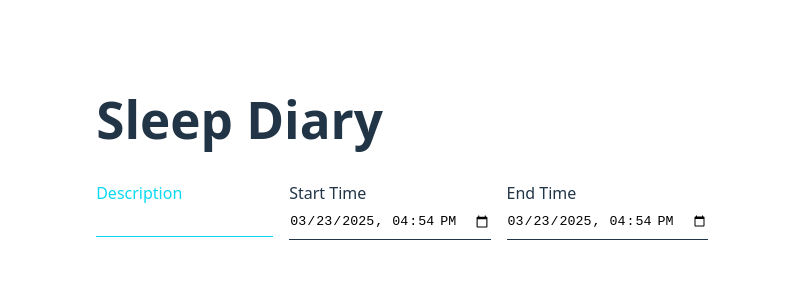
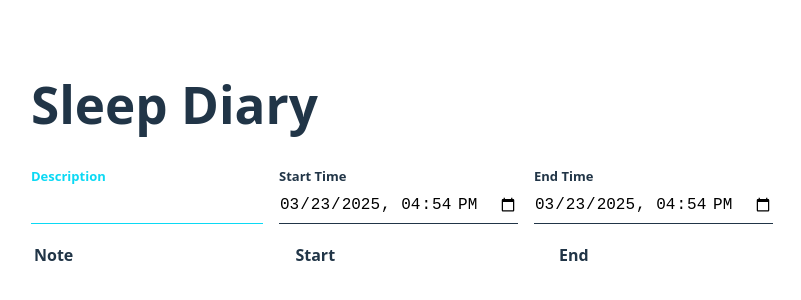
Before and after one commit to greg-a/sleep_diary, a React (Vite) app: page / in a window 1280 px wide. Shown: the part 244-544 px from the top of the page, without its empty margins (238-1039 px from the left). Built offline with nearby package versions, Linux system fonts and the light colour scheme.

Commit message:
add entries table

```diff
--- a/src/components/input/input.css
+++ b/src/components/input/input.css
@@ -5,6 +5,8 @@
   label {
     color: var(--primary-color);
     transition: color 0.25s ease-in;
+    font-weight: bold;
+    font-size: small;
   }
 
   &:focus-within label {
@@ -12,12 +14,14 @@
   }
 
   input {
+    height: 100%;
     outline: none;
     border: none;
     border-bottom: 1px solid var(--primary-color);
     background-color: var(--background-color);
     padding: .5rem 0;
     transition: border 0.25s ease-in;
+    font-size: large;
 
     &:focus-visible {
       border-bottom: 1px solid var(--secondary-color);
--- /dev/null
+++ b/src/components/table/Table.tsx
@@ -0,0 +1,66 @@
+import { ReactNode } from "react";
+import "./table.css";
+
+export interface Column<T> {
+  header: string;
+  field: keyof T | string;
+  accessor?: (d: T) => string | number;
+  body?: ReactNode | Function;
+}
+
+interface Props<T> {
+  columns: Column<T>[];
+  data: T[];
+}
+
+const formatterFn = (value: any): string | number => {
+  if (["string", "number"].includes(typeof value)) {
+    return value;
+  }
+  if (value instanceof Date) {
+    return value.toLocaleString();
+  }
+  return "";
+};
+
+const renderBody = (body: ReactNode | Function, rowData: any) => {
+  if (body instanceof Function) {
+    return body(rowData)
+  } else {
+    return <body />
+  }
+}
+
+const renderValue = (rowData: any, field: string | number | symbol) => {
+  if (field in rowData) {
+    return formatterFn(rowData[field])
+  }
+}
+
+export const Table = <T extends { id: string }>({
+  columns,
+  data,
+}: Props<T>) => {
+  return (
+    <table>
+      <thead>
+        <tr>
+          {columns.map((col) => (
+            <th align="left" key={String(col.field)}>
+              {col.header}
+            </th>
+          ))}
+        </tr>
+      </thead>
+      <tbody>
+        {data.map((row) => (
+          <tr key={row.id}>
+            {columns.map((col) => (
+              <td key={String(col.field)}>{col.body ? renderBody(col.body, row) : renderValue(row, col.field)}</td>
+            ))}
+          </tr>
+        ))}
+      </tbody>
+    </table>
+  );
+};
--- /dev/null
+++ b/src/components/table/table.css
@@ -0,0 +1,14 @@
+table {
+  width: 100%;
+
+  tbody {
+    tr:hover td {
+      opacity: 0.5;
+    }
+    td {
+      button {
+        padding: 0.25rem 0.7rem;
+      }
+    }
+  }
+}
--- a/src/pages/diary/Diary.tsx
+++ b/src/pages/diary/Diary.tsx
@@ -43,6 +43,7 @@ export const Diary = () => {
       const newEnt = {
         text: descriptionTxt,
         startTime: newEntry.startTime,
+        endTime: newEntry.endTime,
         id: uuidv4(),
       };
       setEntries((prev) => [...prev, newEnt]);
--- a/src/pages/diary/diary.css
+++ b/src/pages/diary/diary.css
@@ -2,4 +2,5 @@
   display: flex;
   flex-direction: row;
   gap: 1rem;
+  margin: 1rem 0;
 }
--- a/src/pages/diary/entry/EntryList.tsx
+++ b/src/pages/diary/entry/EntryList.tsx
@@ -1,4 +1,5 @@
 import DeleteIcon from "../../../assets/delete-svgrepo-com.svg";
+import { Table } from "../../../components/table/Table";
 import { deleteEntry } from "../../../db/entries";
 
 export interface Entry {
@@ -22,20 +23,20 @@ export const EntryList = ({ entries, onDelete }: Props) => {
   };
 
   return (
-    <ul style={{padding: 0}}>
-      {entries.map(({ text, startTime, id }) => (
-        <li
-          key={id}
-          style={{ display: "flex", justifyContent: "space-between" }}
-        >
-          <span>
-            {startTime.toLocaleString()} - {text}
-          </span>
-          <button style={{ padding: 0 }} onClick={() => handleDelete(id)}>
-            <img src={DeleteIcon} height={24} width={24} />
-          </button>
-        </li>
-      ))}
-    </ul>
+    <Table
+      columns={[
+        { header: "Note", field: "text" },
+        { header: "Start", field: "startTime" },
+        { header: "End", field: "endTime" },
+        {
+          header: "",
+          field: "",
+          body: (entry: Entry) => (
+            <button onClick={() => handleDelete(entry.id)}>Delete</button>
+          ),
+        },
+      ]}
+      data={entries}
+    />
   );
 };
```
